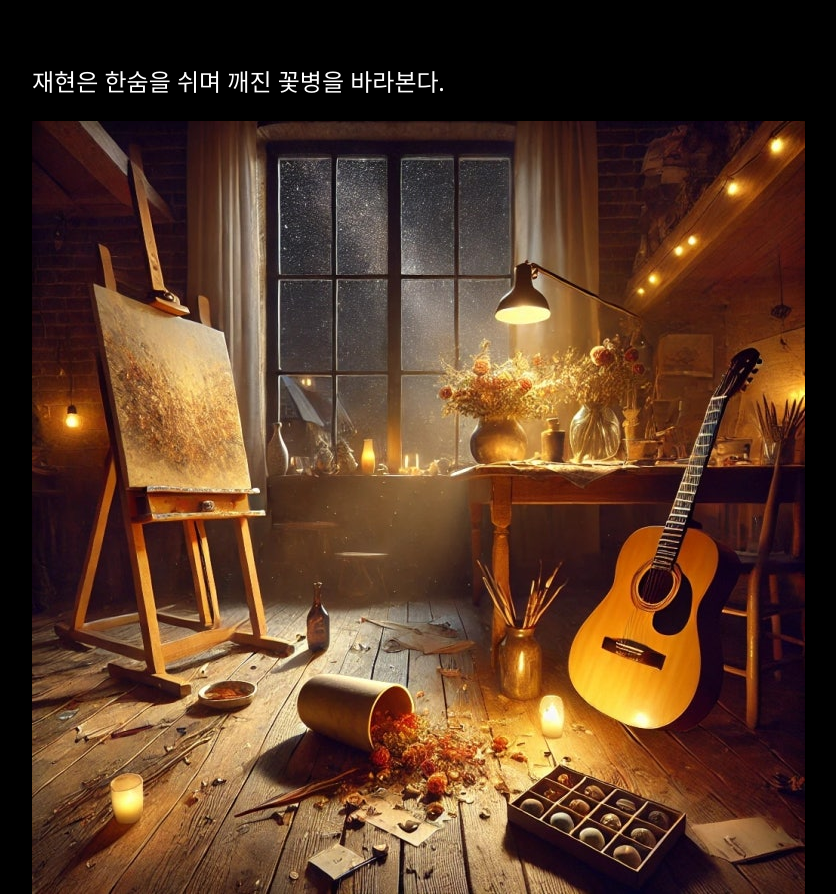
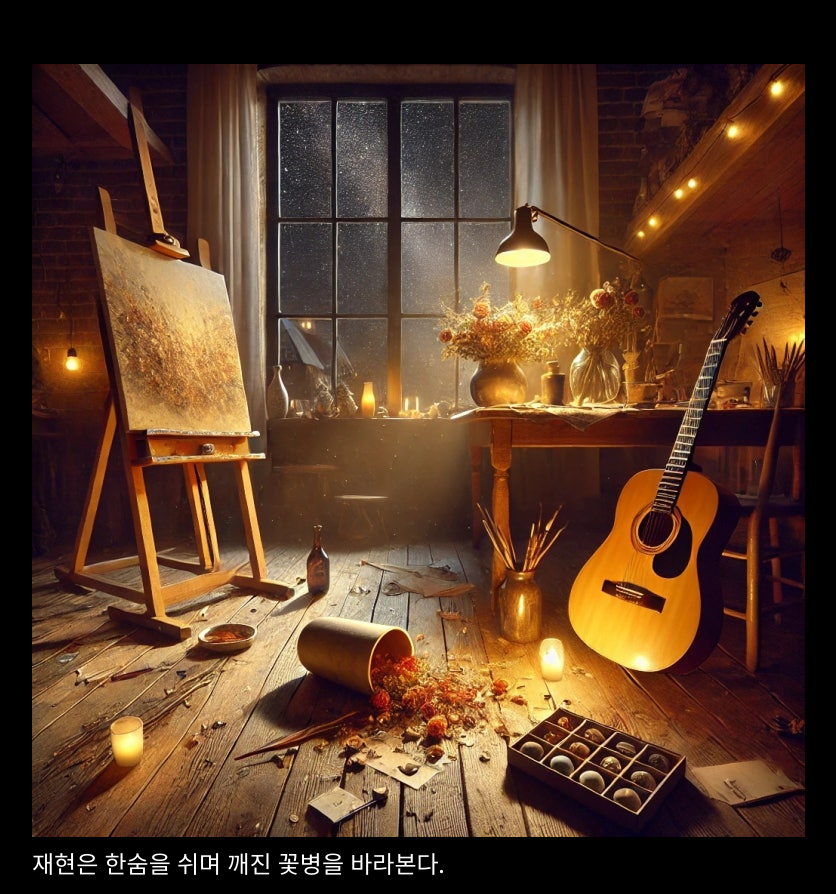
Before and after one commit to dreaguner/flower, a plain HTML site: page index.html in a window 1280 px wide. Shown: the top 894 px of the page, without its empty margins (224-1060 px from the left). Drawn offline with Linux system fonts and the light colour scheme.

Commit message:
Update index.html

```diff
--- a/index.html
+++ b/index.html
@@ -9,18 +9,15 @@
 </head>
 <body>
 <tw-story><noscript><tw-noscript>JavaScript needs to be enabled to play 1-꽃병.</tw-noscript></noscript></tw-story>
-<tw-storydata name="1-꽃병" startnode="1" creator="Twine" creator-version="2.9.2" format="Harlowe" format-version="3.3.9" ifid="D1FB3349-1363-4D69-889D-E63363BF351E" options="" tags="" zoom="1" hidden><style role="stylesheet" id="twine-user-stylesheet" type="text/twine-css"></style><script role="script" id="twine-user-script" type="text/twine-javascript"></script><tw-passagedata pid="1" name="몇시간전" tags="" position="625,250" size="100,100">재현은 한숨을 쉬며 깨진 꽃병을 바라본다.
+<tw-storydata name="1-꽃병" startnode="1" creator="Twine" creator-version="2.9.2" format="Harlowe" format-version="3.3.9" ifid="D1FB3349-1363-4D69-889D-E63363BF351E" options="" tags="" zoom="1" hidden><style role="stylesheet" id="twine-user-stylesheet" type="text/twine-css"></style><script role="script" id="twine-user-script" type="text/twine-javascript"></script><tw-passagedata pid="1" name="몇시간전" tags="" position="625,250" size="100,100"><img src="can.jpg">재현은 한숨을 쉬며 깨진 꽃병을 바라본다.
 
-  <img src="can.jpg">
 
 재현
 &quot;너도 결국 이렇게 깨져버렸네… 하긴, 버틸 만큼 버텼지. 안 그래?&quot;
 
 깨진 꽃병을 잠시 바라보다가 시선을 아래로 내린다. 잠시 정적이 흐른다.
 
-[[그 순간 몇 시간 전, 조수와의 대화가 재현의 머릿속에서 맴돈다.-&gt; 몇시간전]]</tw-passagedata><tw-passagedata pid="2" name=" 몇시간전" tags="" position="625,400" size="100,100">
-<img src="grand.jpg">
-  김조수
+[[그 순간 몇 시간 전, 조수와의 대화가 재현의 머릿속에서 맴돈다.-&gt; 몇시간전]]</tw-passagedata><tw-passagedata pid="2" name=" 몇시간전" tags="" position="625,400" size="100,100"><img src="grand.jpg">김조수
 &quot;작가님, 저 왔어요. 오늘 크리스마스래요. 메리크리스마스! 이건 제 선물이에요.&quot;
 
 재현
```
